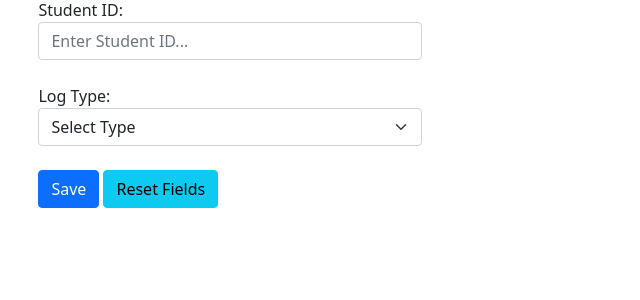
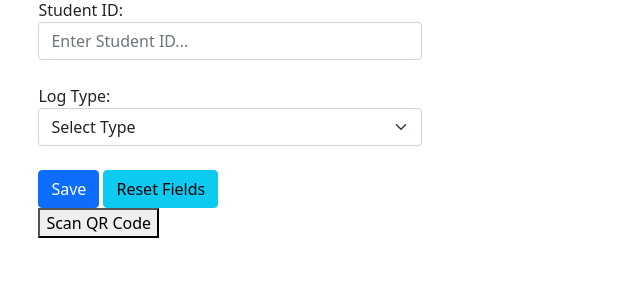
Before and after one commit to KrakenSushi/dorm-management-system-php, a PHP site: page /index.php in a window 1280 px wide. Shown: the part 152-452 px from the top of the page, without its empty margins (0-640 px from the left). Run offline with PHP 8.4, Linux system fonts and the light colour scheme; data that the repository does not hold is empty.

Commit message:
Test commit

```diff
--- a/index.php
+++ b/index.php
@@ -60,6 +60,7 @@
 
                     <button type="submit" class="btn btn-primary" name="save">Save</button>
                     <input type=reset value="Reset Fields" name="reset" class="btn btn-info"><br>
+                    <button>Scan QR Code</button>
                 <!--Status Indicator-->
                     <?php session_start();
                             if (isset($_SESSION['success_message']) && !empty($_SESSION['success_message'])) { ?>
```
